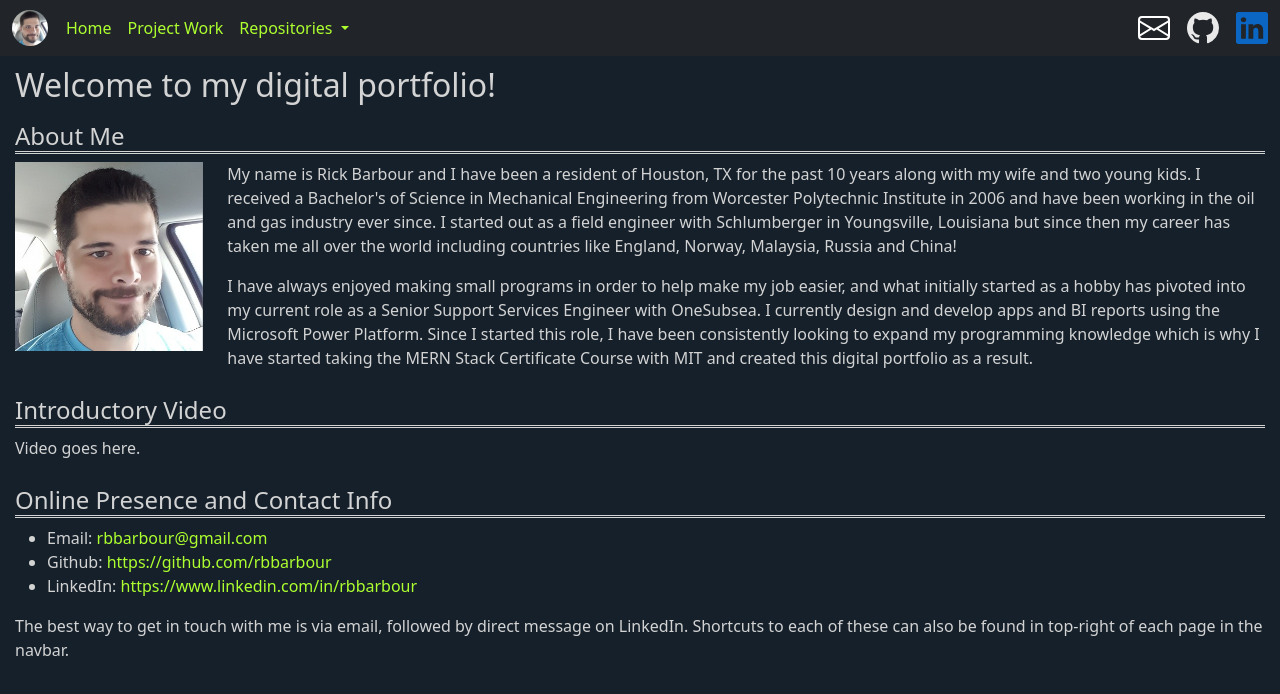
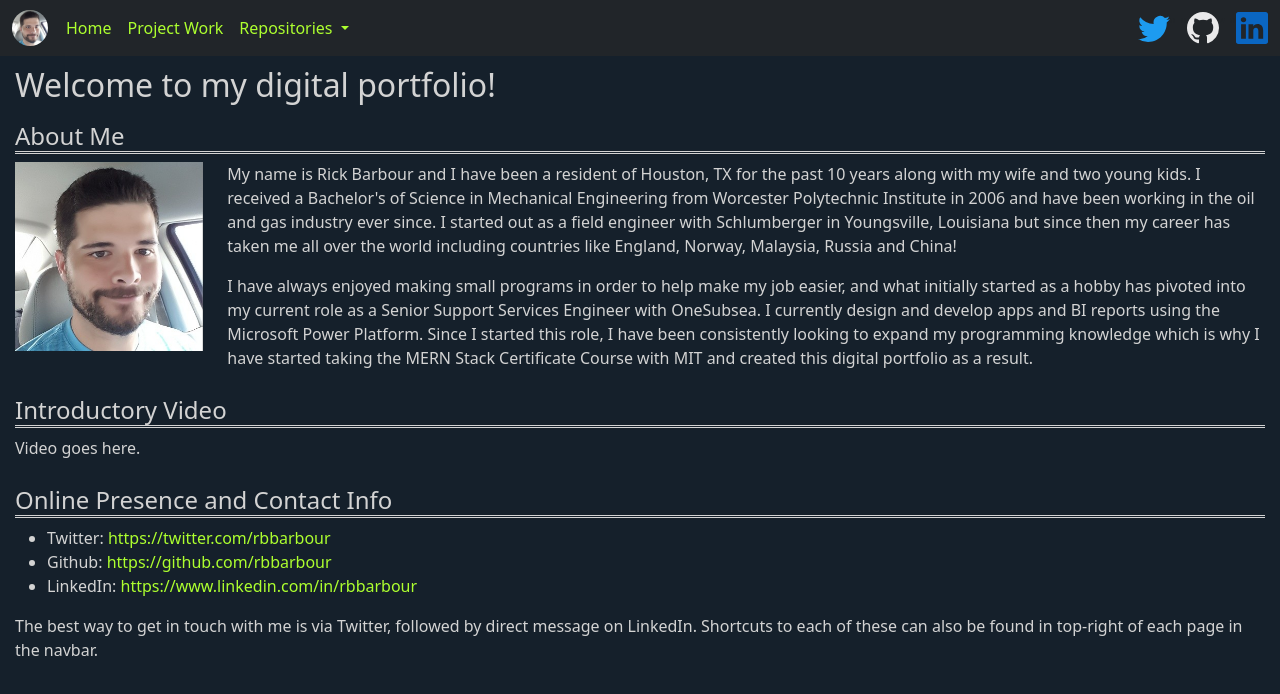
Before and after one commit to rbbarbour/rbbarbour.github.io, a plain HTML site: page index.html in a window 1280 px wide. Drawn offline with nearby package versions, Linux system fonts and the light colour scheme.

Commit message:
Added twitter info

```diff
--- a/components/header.js
+++ b/components/header.js
@@ -33,9 +33,9 @@ class Header extends HTMLElement {
             <ul class="nav nav-justified d-flex">
               <li class="nav-item">
                 <a class="nav-item" href="mailto:rbbarbour@gmail.com">
-                  <svg xmlns="http://www.w3.org/2000/svg" width="32" height="32" fill="#FFFFFF" class="bi bi-envelope" viewBox="0 0 16 16">
-                    <path d="M0 4a2 2 0 0 1 2-2h12a2 2 0 0 1 2 2v8a2 2 0 0 1-2 2H2a2 2 0 0 1-2-2V4Zm2-1a1 1 0 0 0-1 1v.217l7 4.2 7-4.2V4a1 1 0 0 0-1-1H2Zm13 2.383-4.708 2.825L15 11.105V5.383Zm-.034 6.876-5.64-3.471L8 9.583l-1.326-.795-5.64 3.47A1 1 0 0 0 2 13h12a1 1 0 0 0 .966-.741ZM1 11.105l4.708-2.897L1 5.383v5.722Z"/>
-                  </svg>
+                <svg xmlns="http://www.w3.org/2000/svg" width="32" height="32" fill="#1D9BF0" class="bi bi-twitter" viewBox="0 0 16 16">
+                <path d="M5.026 15c6.038 0 9.341-5.003 9.341-9.334 0-.14 0-.282-.006-.422A6.685 6.685 0 0 0 16 3.542a6.658 6.658 0 0 1-1.889.518 3.301 3.301 0 0 0 1.447-1.817 6.533 6.533 0 0 1-2.087.793A3.286 3.286 0 0 0 7.875 6.03a9.325 9.325 0 0 1-6.767-3.429 3.289 3.289 0 0 0 1.018 4.382A3.323 3.323 0 0 1 .64 6.575v.045a3.288 3.288 0 0 0 2.632 3.218 3.203 3.203 0 0 1-.865.115 3.23 3.23 0 0 1-.614-.057 3.283 3.283 0 0 0 3.067 2.277A6.588 6.588 0 0 1 .78 13.58a6.32 6.32 0 0 1-.78-.045A9.344 9.344 0 0 0 5.026 15z"/>
+              </svg>
                 </a>
               </li>
               <li class="nav-item">" "</li>
--- a/index.html
+++ b/index.html
@@ -38,11 +38,11 @@
     <p>Video goes here.</p>
     <h4>Online Presence and Contact Info</h4>
     <ul>
-      <li>Email: <a href="mailto:rbbarbour@gmail.com">rbbarbour@gmail.com</a></li>
+      <li>Twitter: <a href="https://twitter.com/rbbarbour">https://twitter.com/rbbarbour</a></li>
       <li>Github: <a href="https://github.com/rbbarbour">https://github.com/rbbarbour</a></li>
       <li>LinkedIn: <a href="https://www.linkedin.com/in/rbbarbour/">https://www.linkedin.com/in/rbbarbour</a></li>
     </ul>
-    <p>The best way to get in touch with me is via email, followed by direct message on LinkedIn. Shortcuts to each of
+    <p>The best way to get in touch with me is via Twitter, followed by direct message on LinkedIn. Shortcuts to each of
       these can also be found in top-right of each page in the navbar.</p>
   </main>
 </body>
```
